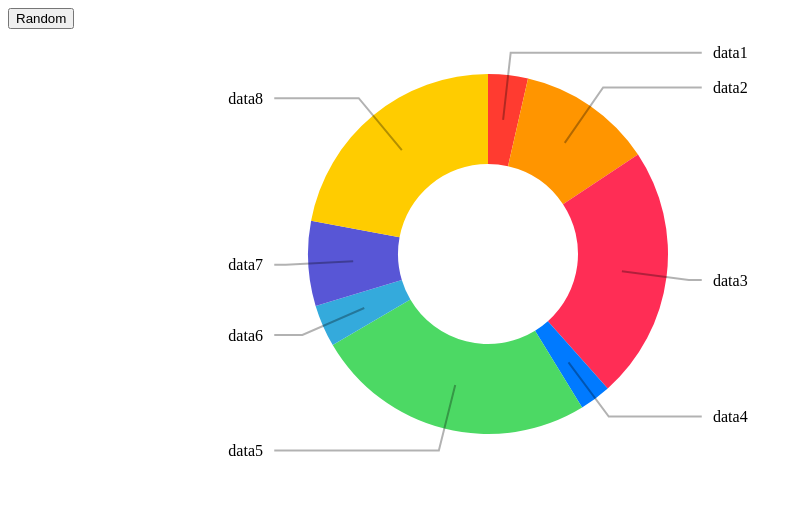
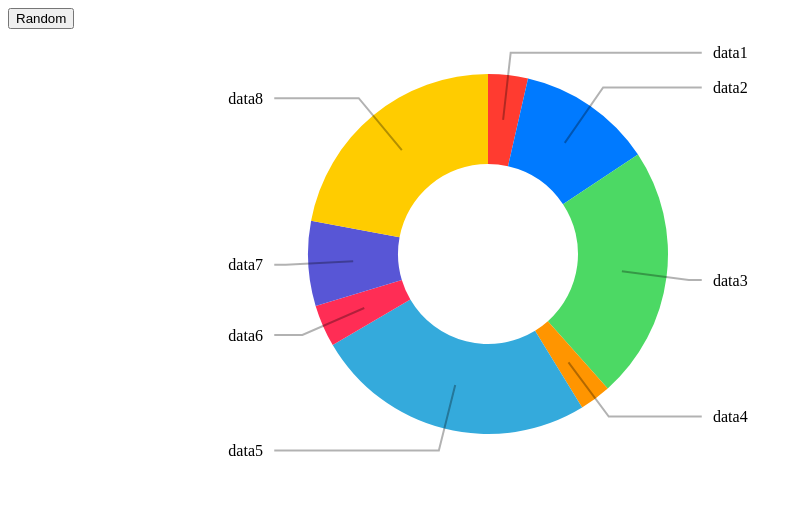
Before and after one commit to madebymak/d3-project, a plain HTML site: page index.html in a window 1280 px wide. Shown: the whole page, without its empty margins (0-802 px from the left). Drawn offline with nearby package versions, Linux system fonts and the light colour scheme.

Commit message:
Sort colors.

```diff
--- a/index.html
+++ b/index.html
@@ -48,7 +48,7 @@
       var color = d3.scale.ordinal()
         .domain(["data1", "data2", "data3", "data4", "data5", "data6", "data7", "data8"])
         // .range(["#FF3B30", "#006aff","#eaff00", "#00ff95", "#FF9500"]);
-        .range(["#FF3B30", "#FF9500", "#FF2D55", "#007AFF", "#4CD964", "#34AADC", "#5856D6", "#FFCC00"]);
+        .range(["#FF3B30", "#007AFF", "#4CD964", "#FF9500", "#34AADC", "#FF2D55", "#5856D6", "#FFCC00"]);
 
       function randomData() {
         var labels = color.domain();
```
